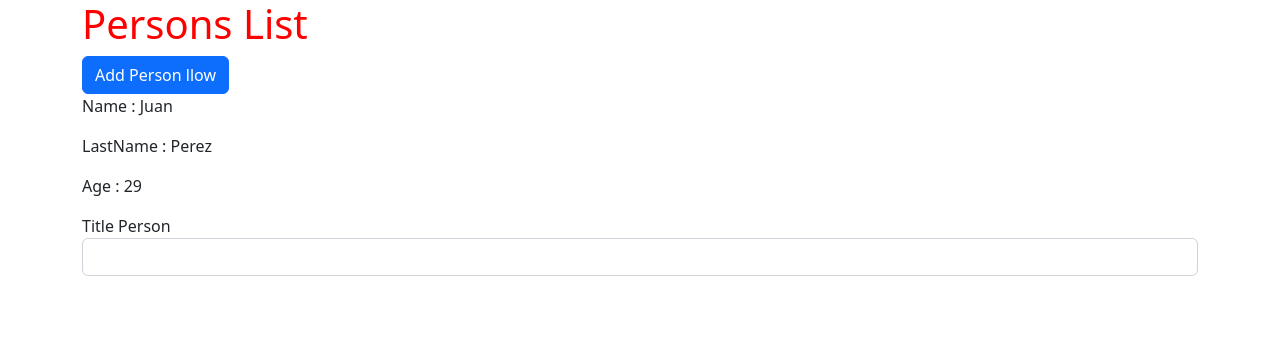
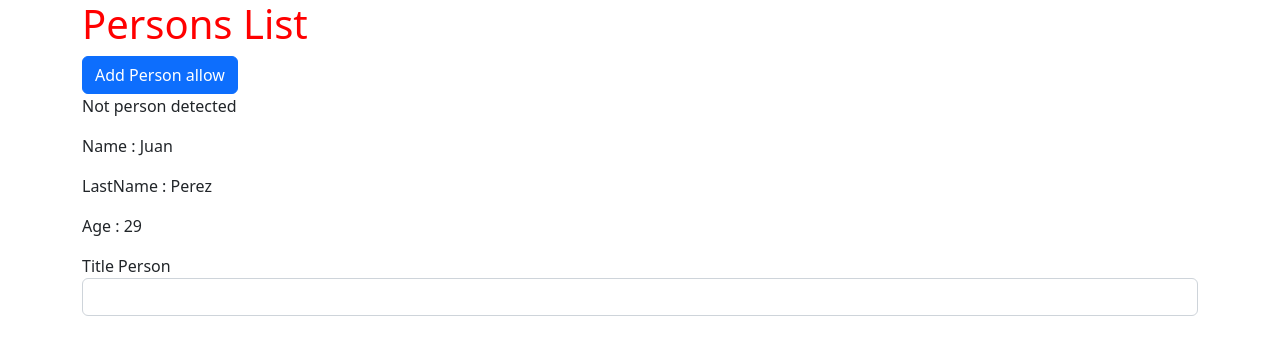
Before and after one commit to LucianoCerullo77/Angular01, an Angular app: page / in a window 1280 px wide. Shown: the top 354 px of the page. Built offline with nearby package versions, Linux system fonts and the light colour scheme.

Commit message:
ngIf else added, html modified

```diff
--- a/src/app/persons/persons.component.html
+++ b/src/app/persons/persons.component.html
@@ -7,14 +7,19 @@
         [disabled]="unAllow"
         (click)="addPerson()"
       >
-        Add Person llow
+        Add Person allow
       </button>
-      <p *ngIf="showMessage">{{ message }} with the title of {{title}}</p>
+      <p *ngIf="showMessage; else notPerson">
+        {{ message }} with the title of {{ title }}
+      </p>
+      <ng-template #notPerson>
+        <p>Not person detected</p>
+      </ng-template>
       <app-person></app-person>
 
       <label>Title Person </label>
-      <input type="text" class="form-control" [(ngModel)]="title">
-      {{title}}
+      <input type="text" class="form-control" [(ngModel)]="title" />
+      {{ title }}
     </div>
   </div>
 </div>
```
